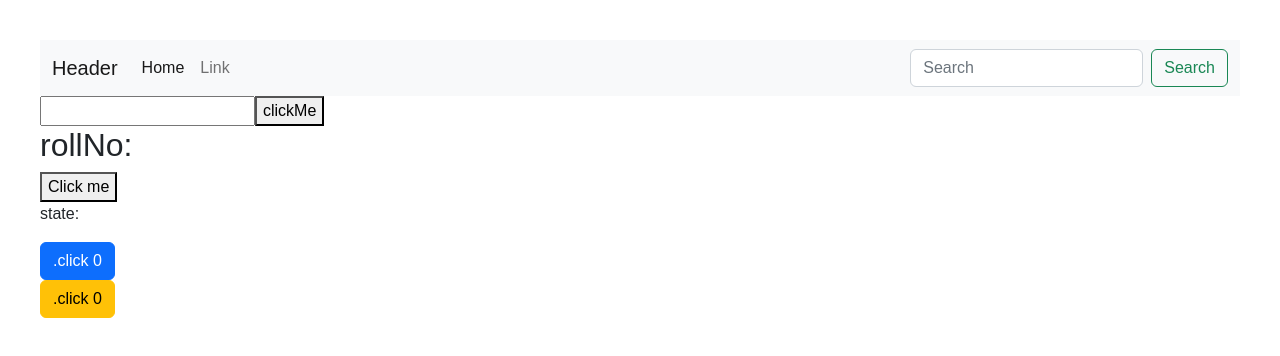
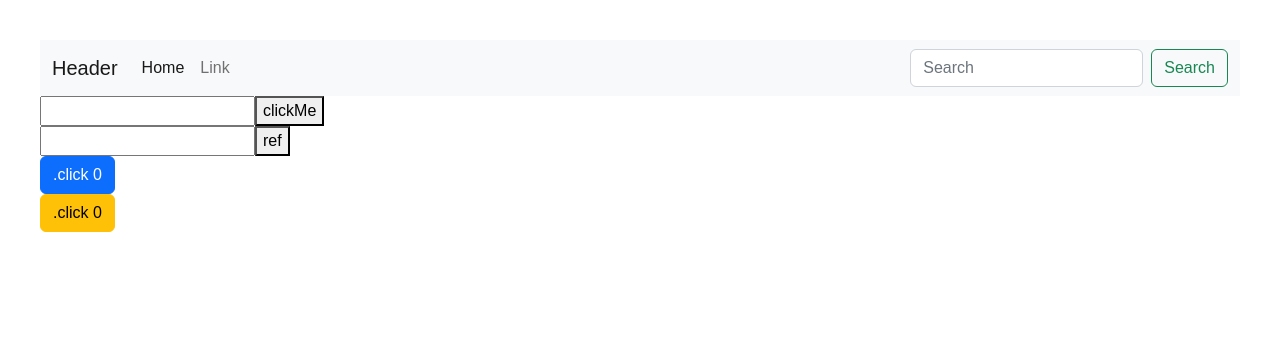
Before and after one commit to roshankyada/react-traning, a React (Create React App) app: page / in a window 1280 px wide. Shown: the top 356 px of the page. Built offline with nearby package versions, Linux system fonts and the light colour scheme.

Commit message:
Refs with React Hooks

```diff
--- a/src/component/Footer.js
+++ b/src/component/Footer.js
@@ -1,40 +1,21 @@
-import React, { useEffect, useState } from 'react'
+import React, { useRef } from 'react'
 
+const Footer = () => {
+    let inputref = useRef(null)
 
-const Footer = (props) => {
-
-
-
-    const [state, setState] = useState(null);
-
-
-
-    useEffect(() => {
-        console.log('[Footer.js] useEffect');
-
-        return () => {
-            console.log('[Footer.js] cleanup work in useEffect'); // cleanup work here
-        };
-    }, [])
-
-
-
+    function handelInput() {
+        console.log("roshan")
+        inputref.current.value = "100"
+        inputref.current.focus()
+        inputref.current.style.color = "red"
+        inputref.current.style.display = "none"
+    }
     return (
-
         <div>
-
-
-
-
-
-            <h2>rollNo:{props.rollNo}</h2>
-            <button
-                onClick={() => {
-                    setState('Some v. important state.');
-                }}> Click me</button>
-            <p>state: {state}</p>
-            <h1>{props.hocsub}</h1>
+            <input type="text" ref={inputref} />
+            <button onClick={handelInput}>ref</button>
         </div>
     )
 }
+
 export default Footer
```
